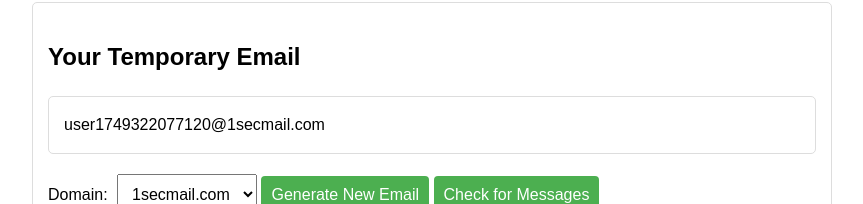
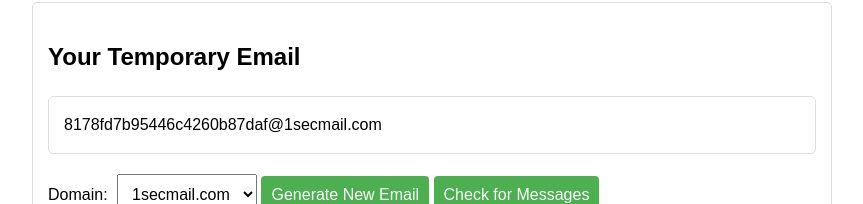
Before and after one commit to ajayadav09/temp-email, a plain HTML site: page index.html in a window 1280 px wide. Both pictures are taken after a click on the button "Generate New Email". Shown: the part 112-316 px from the top of the page, without its empty margins (208-1071 px from the left). Drawn offline with nearby package versions, Linux system fonts and the light colour scheme.

Commit message:
Use secure random username

```diff
--- a/index.html
+++ b/index.html
@@ -64,7 +64,9 @@
 
         document.getElementById('generate-btn').onclick = () => {
             domain = document.getElementById('domain-select').value;
-            user = 'user' + Date.now();
+            const bytes = new Uint8Array(12);
+            crypto.getRandomValues(bytes);
+            user = Array.from(bytes, b => b.toString(16).padStart(2, '0')).join('');
             const email = user + '@' + domain;
             document.getElementById('email-display').textContent = email;
             document.getElementById('refresh-btn').disabled = false;
```
